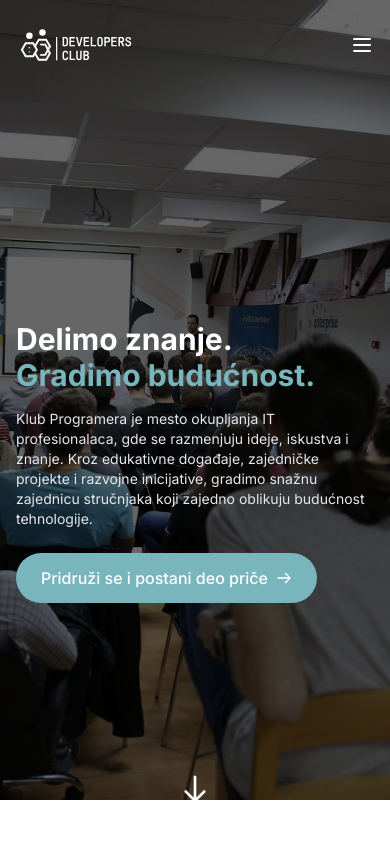
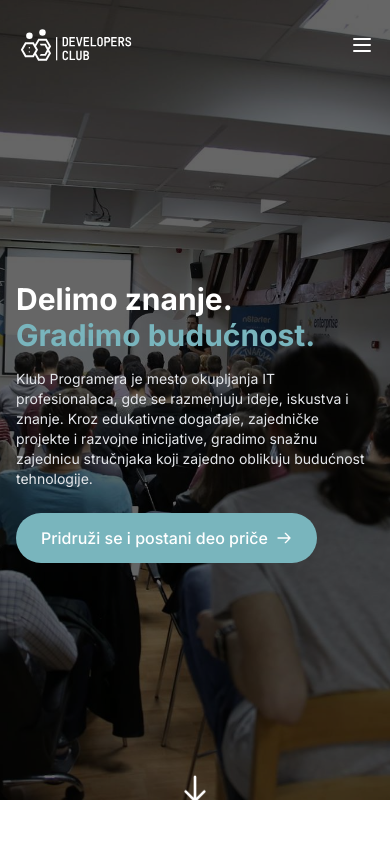
Before and after one commit to DevelopersClubRS/DevelopersClub.rs, a Next.js app: page / in a window 390 px wide. Shown: the top 844 px of the page. Built offline with nearby package versions, Linux system fonts and the light colour scheme.

Commit message:
style(Header.tsx): adjust layout styles for better responsiveness
Update header and hero content styles to use `calc(100dvh)` for consistent viewport height across devices. Replace `min-h-screen` with explicit height calculations to ensure proper spacing and alignment

```diff
--- a/src/components/Header.tsx
+++ b/src/components/Header.tsx
@@ -18,7 +18,7 @@
   }, [])
 
   return (
-    <header className="relative min-h-screen">
+    <header className="relative w-full" style={{ minHeight: 'calc(100dvh)' }}>
       {/* Background container */}
       <div className="absolute inset-0 h-[800px] md:h-[900px]">
         <Image
@@ -30,7 +30,7 @@
           sizes="100vw"
           style={{
             objectFit: 'cover',
-            objectPosition: 'center 30%'
+            objectPosition: 'center 30%',
           }}
         />
         <div className="absolute inset-0 bg-black/60" />
@@ -153,7 +153,10 @@
       </nav>
 
       {/* Hero content with safe spacing */}
-      <div className="relative pt-20 min-h-screen flex items-center">
+      <div
+        className="relative h-full flex items-center"
+        style={{ minHeight: 'calc(100dvh - 80px)', paddingTop: '80px' }}
+      >
         <div className="container mx-auto px-4">
           <div className="max-w-2xl">
             <div className="text-white">
```
